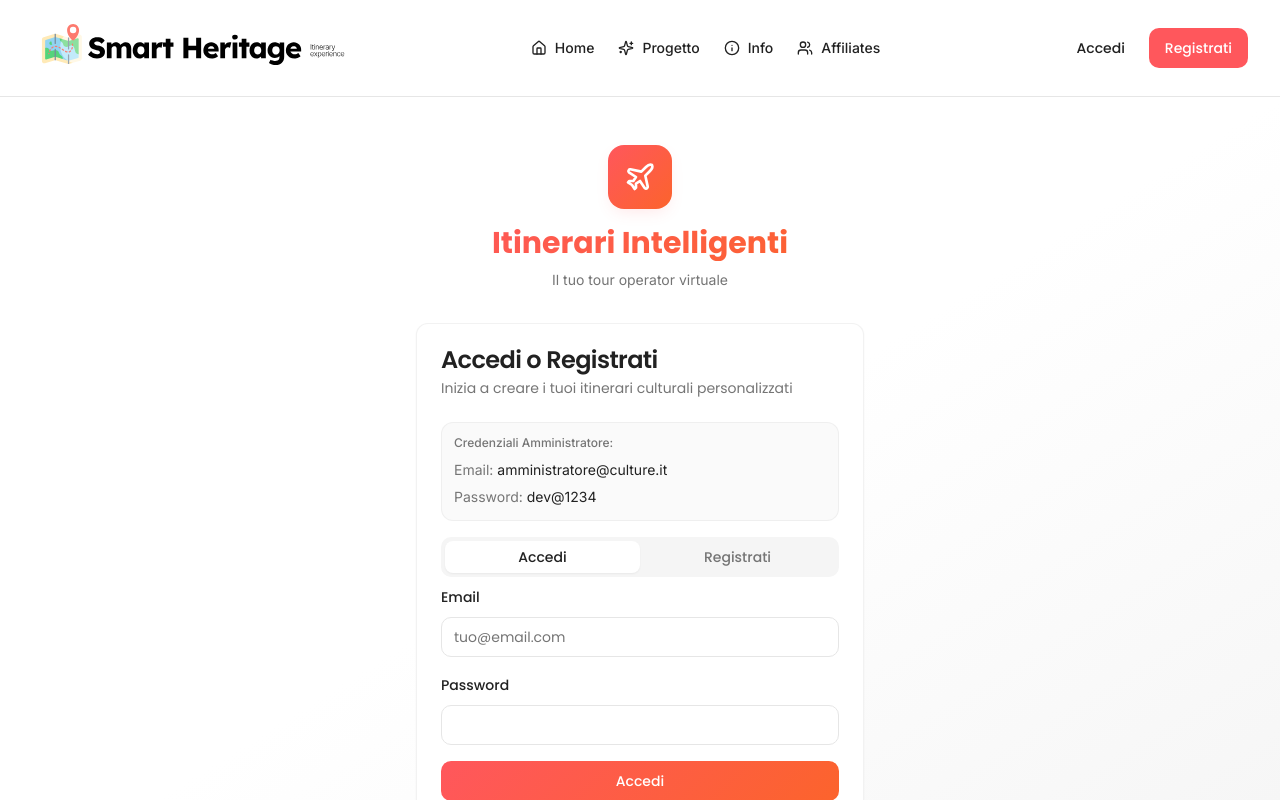
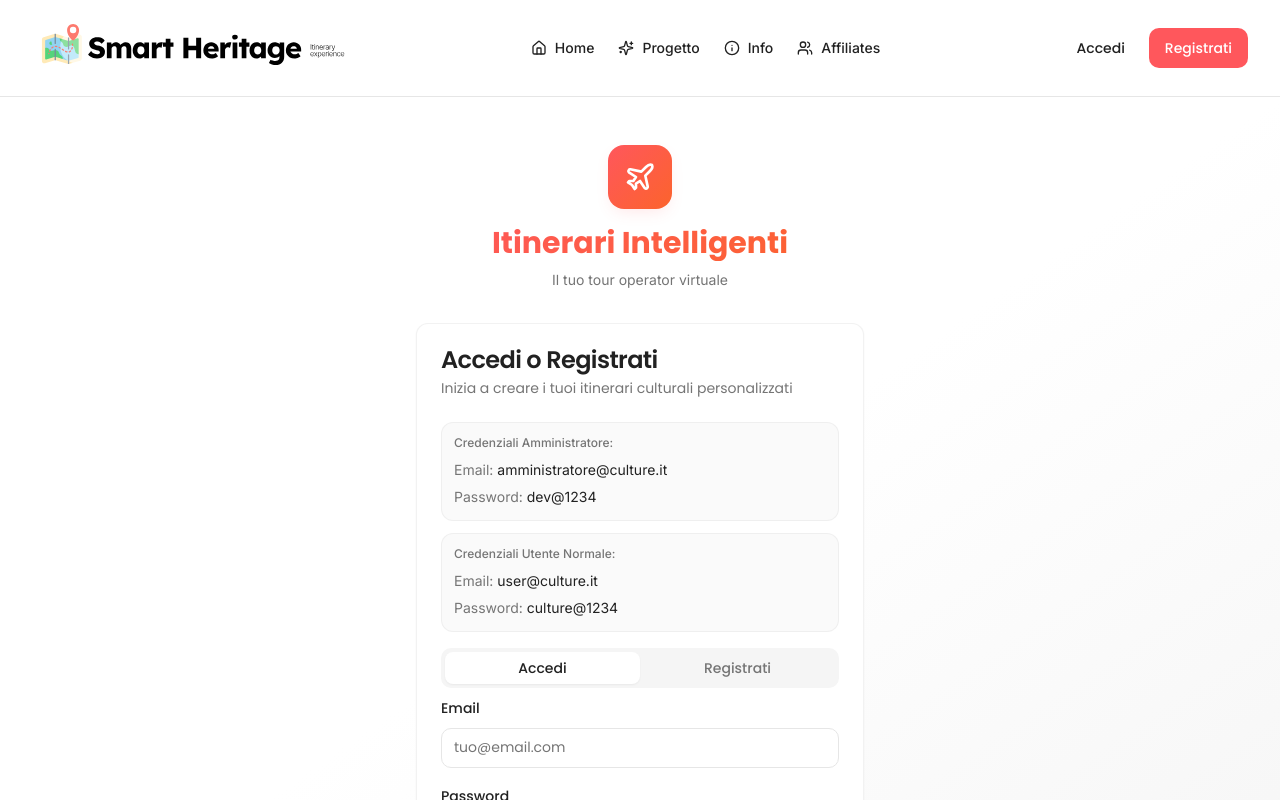
Before and after one commit to dmari-dev/calabria, a React (Vite) app: page /auth in a window 1280 px wide. Shown: the top 800 px of the page. Built offline with nearby package versions, Linux system fonts and the light colour scheme; the HTML template or start-up script is replaced by a standard one.

Commit message:
Fix: Add normal user credentials

```diff
--- a/src/pages/Auth.tsx
+++ b/src/pages/Auth.tsx
@@ -104,11 +104,20 @@ const Auth = () => {
           </CardHeader>
           <CardContent>
             {/* Admin credentials info */}
-            <div className="mb-4 p-3 bg-muted/50 rounded-lg border border-border/50">
+            <div className="mb-3 p-3 bg-muted/50 rounded-lg border border-border/50">
               <p className="text-xs font-medium text-muted-foreground mb-2">Credenziali Amministratore:</p>
               <div className="space-y-1 text-xs font-mono">
                 <p><span className="text-muted-foreground">Email:</span> <span className="text-foreground">amministratore@culture.it</span></p>
                 <p><span className="text-muted-foreground">Password:</span> <span className="text-foreground">dev@1234</span></p>
+              </div>
+            </div>
+
+            {/* User credentials info */}
+            <div className="mb-4 p-3 bg-muted/50 rounded-lg border border-border/50">
+              <p className="text-xs font-medium text-muted-foreground mb-2">Credenziali Utente Normale:</p>
+              <div className="space-y-1 text-xs font-mono">
+                <p><span className="text-muted-foreground">Email:</span> <span className="text-foreground">user@culture.it</span></p>
+                <p><span className="text-muted-foreground">Password:</span> <span className="text-foreground">culture@1234</span></p>
               </div>
             </div>
             <Tabs defaultValue="signin" className="w-full">
```
